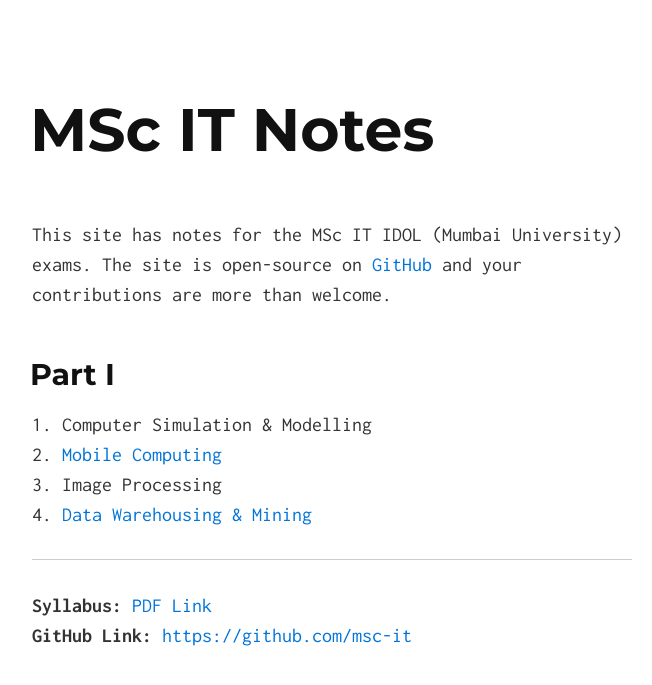
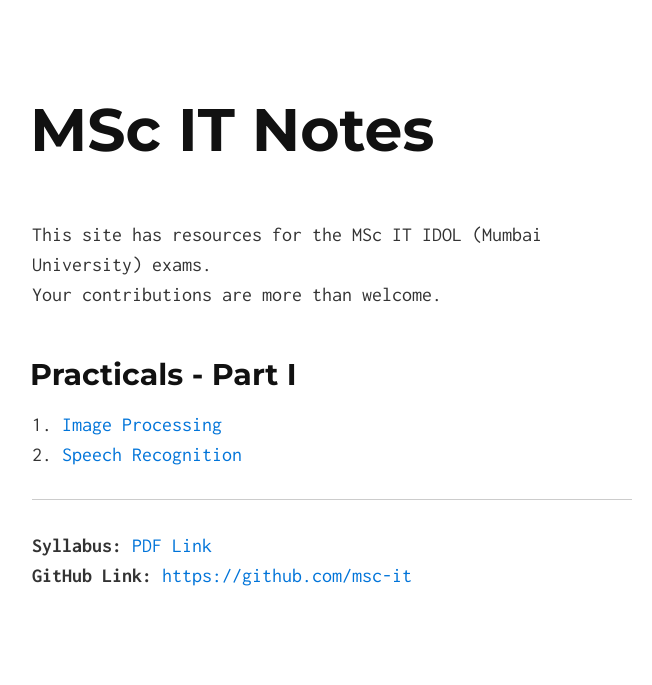
Before and after one commit to msc-it/msc-it.github.io, a Jekyll site: the page built from index.md, in a window 1280 px wide. Shown: the top 685 px of the page, without its empty margins (308-960 px from the left). Built offline with Jekyll 4.4.1, drawn with Linux system fonts in a browser that asks for light colours.

Commit message:
Update index.md

```diff
--- a/index.md
+++ b/index.md
@@ -2,15 +2,13 @@
 layout: default
 ---
 
-This site has notes for the MSc IT IDOL (Mumbai University) exams.
-The site is open-source on [GitHub](https://github.com/msc-it) and your contributions are more than welcome.
+This site has resources for the MSc IT IDOL (Mumbai University) exams.
+Your contributions are more than welcome.
 
-## Part I
+## Practicals - Part I
 
-1. Computer Simulation & Modelling
-1. [Mobile Computing](/mc)
-1. Image Processing
-1. [Data Warehousing & Mining](/dw)
+1. [Image Processing](https://github.com/msc-it/ip-pracs)
+1. [Speech Recognition](https://github.com/msc-it/sr-pracs)
 
 <hr />
 
```
